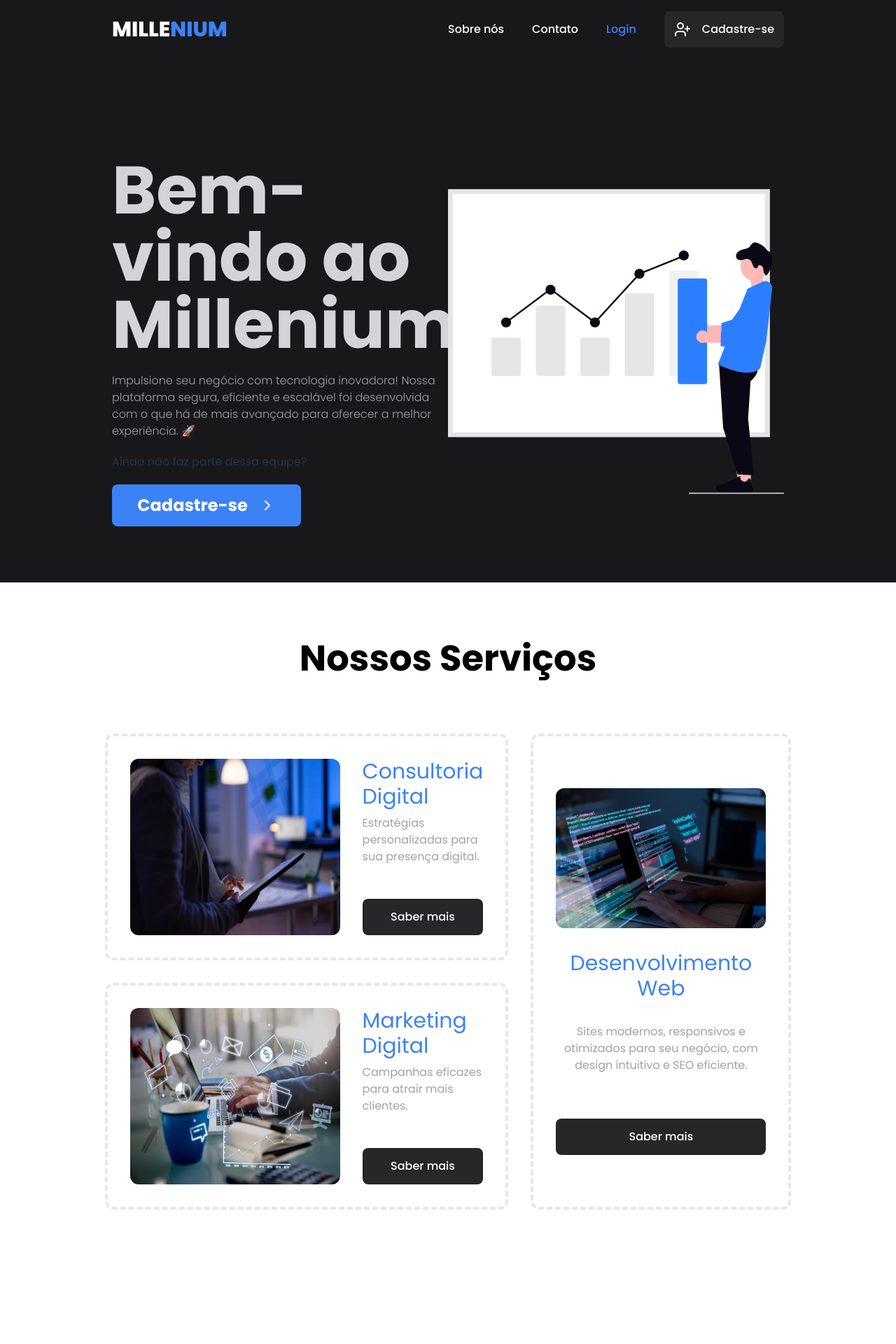
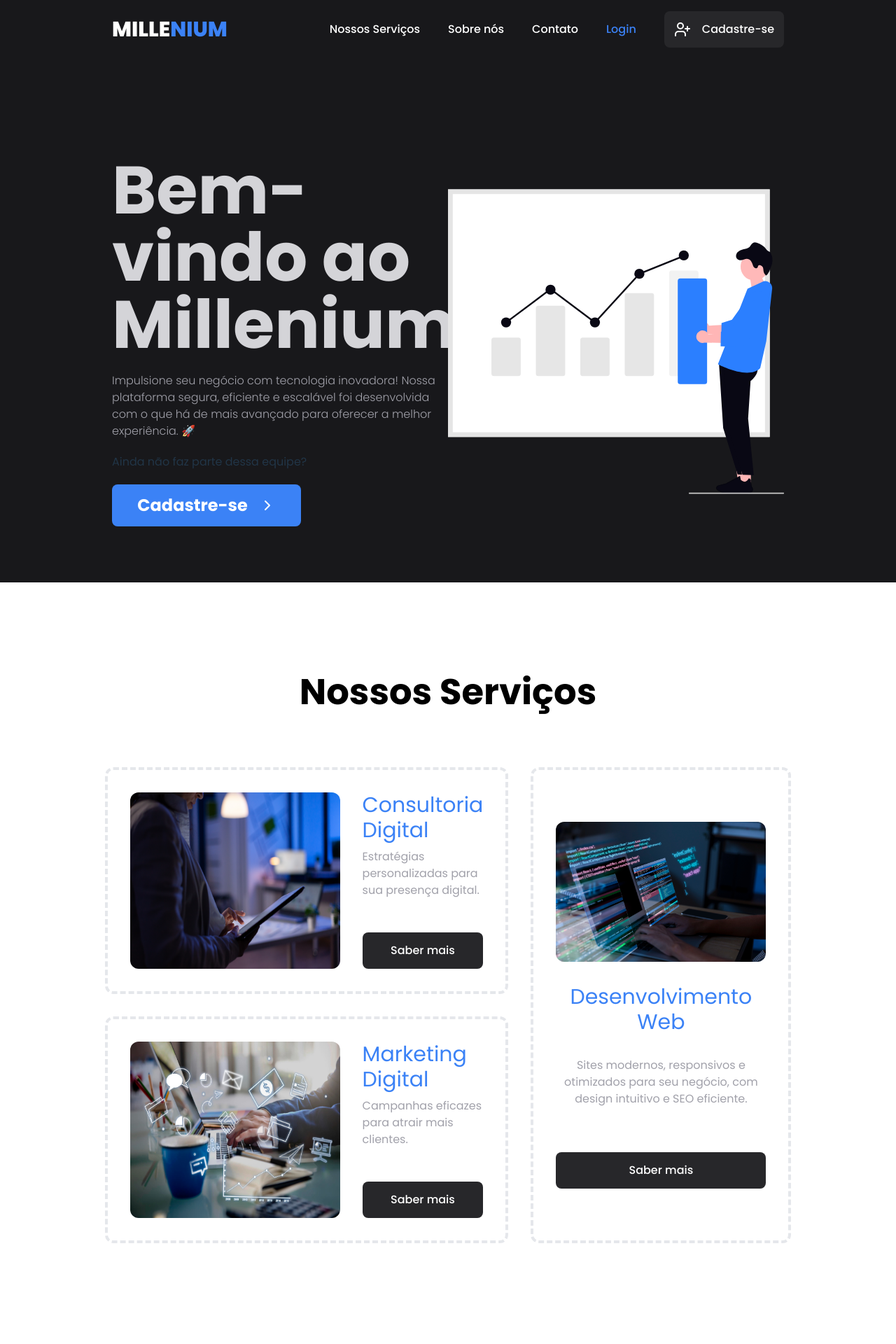
Before and after one commit to raamonfr/millenium, a React (Vite) app: page / in a window 1280 px wide. Shown: the top 1920 px of the page at 70% size. Built offline with nearby package versions, Linux system fonts and the light colour scheme.

Commit message:
atualizacao header & imagens pag login/cadastro

```diff
--- a/src/components/Header.jsx
+++ b/src/components/Header.jsx
@@ -8,6 +8,7 @@ function Header() {
             <a href="/" className="text-white cursor-pointer text-3xl font-extrabold select-none hover:text-white">MILLE<span className="text-blue-500">NIUM</span></a>
 
             <nav className="flex items-center gap-10">
+                <a href="#nossosServicos" className="text-white transition duration-500 ease-in-out hover:text-zinc-500">Nossos Serviços</a>
                 <a href="#sobreNos" className="text-white transition duration-500 ease-in-out hover:text-zinc-500">Sobre nós</a>
                 <a href="#nossoContato" className="text-white transition duration-500 ease-in-out hover:text-zinc-500">Contato</a>
                 <Link to="/login" className="text-blue-500 transition duration-500 ease-in-out hover:text-blue-800">Login</Link>
--- a/src/components/NossosServicos.jsx
+++ b/src/components/NossosServicos.jsx
@@ -5,7 +5,7 @@ import { Link } from "react-router-dom"
 
 function NossosServicos() {
     return (
-        <div className="bg-white text-black px-40 py-20">
+        <div id="nossosServicos" className="bg-white text-black px-40 py-32">
             <h1 className="text-center mb-20 font-bold">Nossos Serviços</h1>
 
             <section id="cards-grid" className="flex gap-8 justify-center">
--- a/src/pages/Cadastro.jsx
+++ b/src/pages/Cadastro.jsx
@@ -31,7 +31,7 @@ function Cadastro() {
     <div className="flex w-screen bg-zinc-900">
       <Link to="/" className="absolute top-3 left-10 mt-10 flex gap-4 justify-center font-bold border-2 border-transparent bg-blue-500 text-white p-3 rounded-lg transition duration-500 ease-in-out hover:border-current hover:text-white"> <ArrowLeftIcon/> Página Inicial</Link>
 
-      <img className="w-1/2 rounded-tr-3xl rounded-br-3xl shadow-2xl" src={imagemComplementar} alt="Imagem Complementar" />
+      <div className="w-1/2 rounded-tr-3xl rounded-br-3xl shadow-2xl bg-cover bg-center" style={{ backgroundImage: `url(${imagemComplementar})` }}></div>
 
       <div className="w-1/2 flex flex-col items-center justify-center min-h-screen text-white">
         <h2 className="text-3xl font-bold p-6">Cadastro de Empresas</h2>
--- a/src/pages/Login.jsx
+++ b/src/pages/Login.jsx
@@ -69,7 +69,7 @@ function Login() {
         </form>
       </div>
 
-      <img className="w-1/2 rounded-tl-3xl rounded-bl-3xl shadow-2xl" src={imagemComplementar2} alt="Imagem Complementar" />
+      <div className="w-1/2 rounded-tl-3xl rounded-bl-3xl shadow-2xl bg-cover bg-center" style={{ backgroundImage: `url(${imagemComplementar2})` }}></div>
     </div>
   );
 }
```
